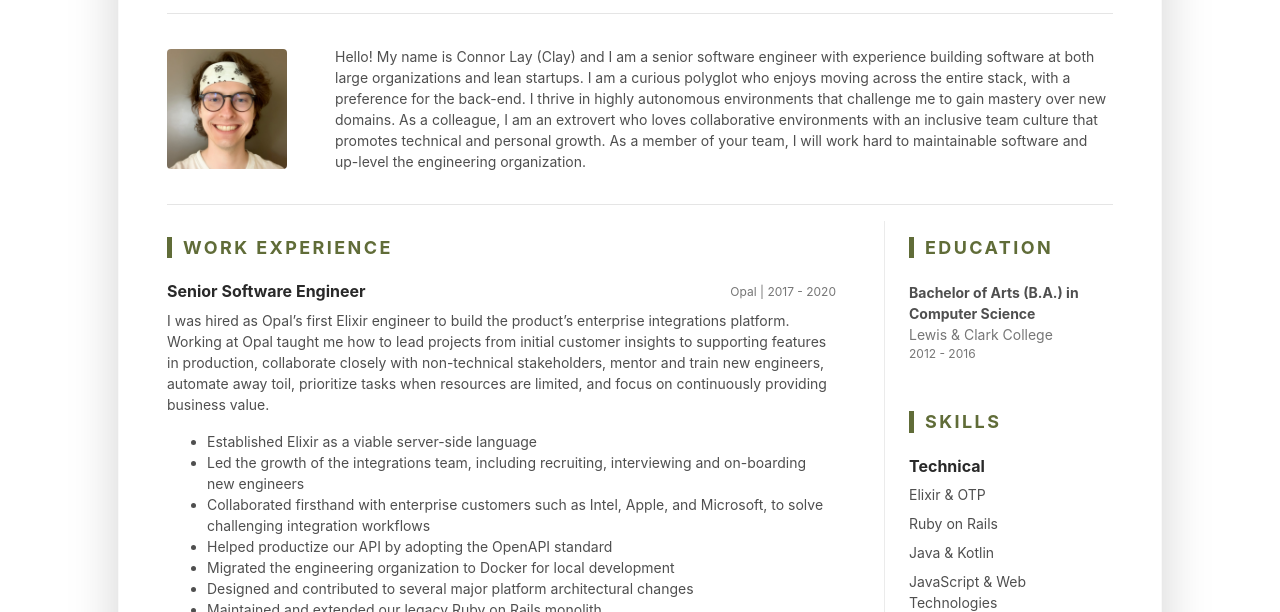
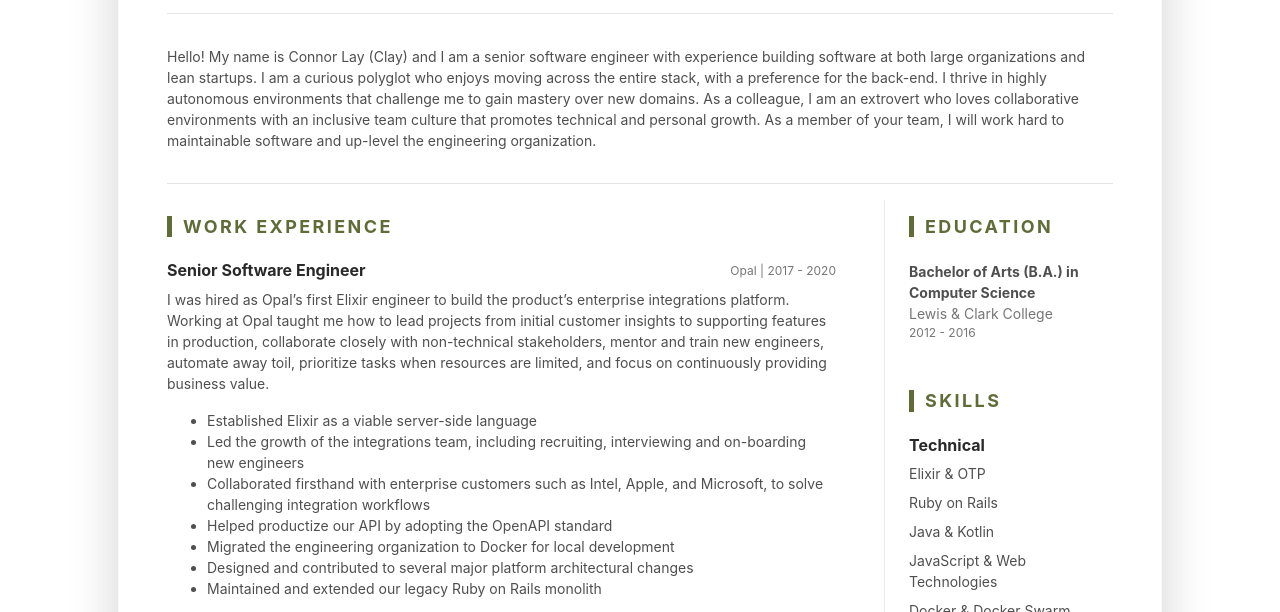
Before and after one commit to connorlay/connorlay, a plain HTML site: page index.html in a window 1280 px wide. Shown: the part 183-795 px from the top of the page. Drawn offline with Linux system fonts and the light colour scheme.

Commit message:
rebuilding site Wed 19 Aug 2020 05:18:13 PM PDT

```diff
--- a/index.html
+++ b/index.html
@@ -74,8 +74,6 @@
 
                     <div class="media flex-column flex-md-row align-items-center">
 
-
-                        <img class="resume-profile-image mb-3 mb-md-0 mr-md-5 ml-md-0 rounded mx-auto" src="connorlay/assets/images/avatar.png" alt="image">
 
 
                         <div class="media-body text-left">
```
